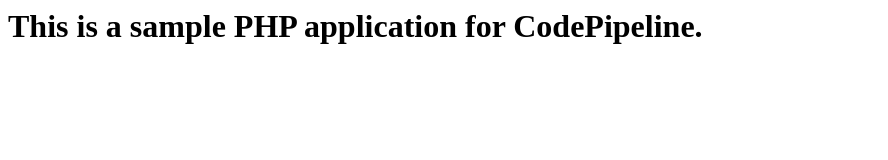
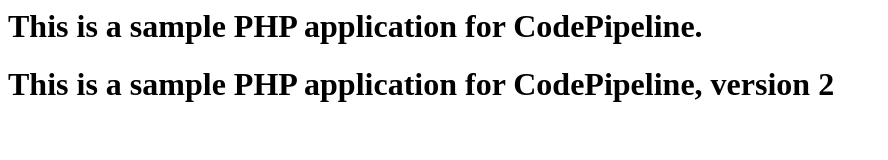
Before and after one commit to Ana-07/CodePipeline-1, a plain HTML site: page index.html in a window 1280 px wide. Shown: the whole page, without its empty margins (0-888 px from the left). Drawn offline with Linux system fonts and the light colour scheme.

Commit message:
Update index.html

```diff
--- a/index.html
+++ b/index.html
@@ -6,6 +6,8 @@
 
 <h1> This is a sample PHP application for CodePipeline. </h1>
 
+<h1> This is a sample PHP application for CodePipeline, version 2 </h1>
+
 
 </body>
 </html>
```
